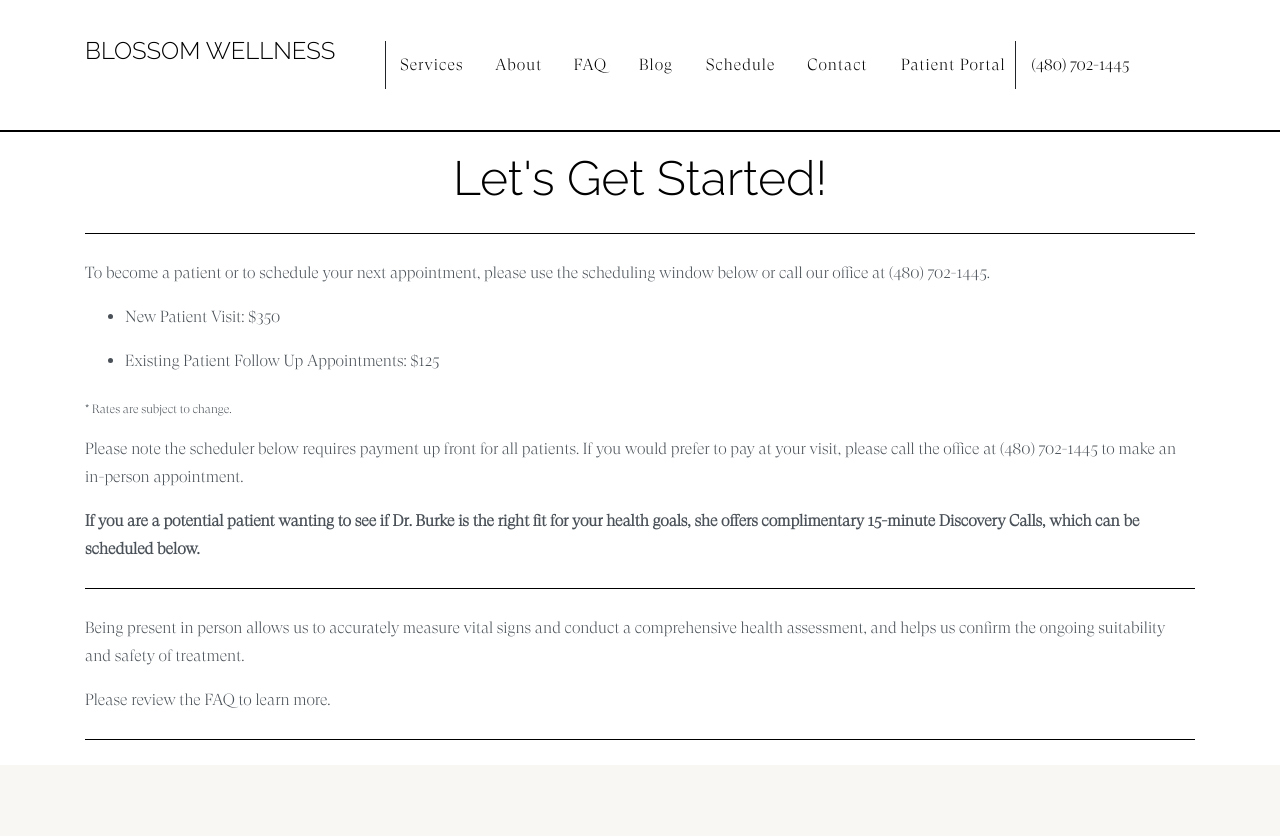
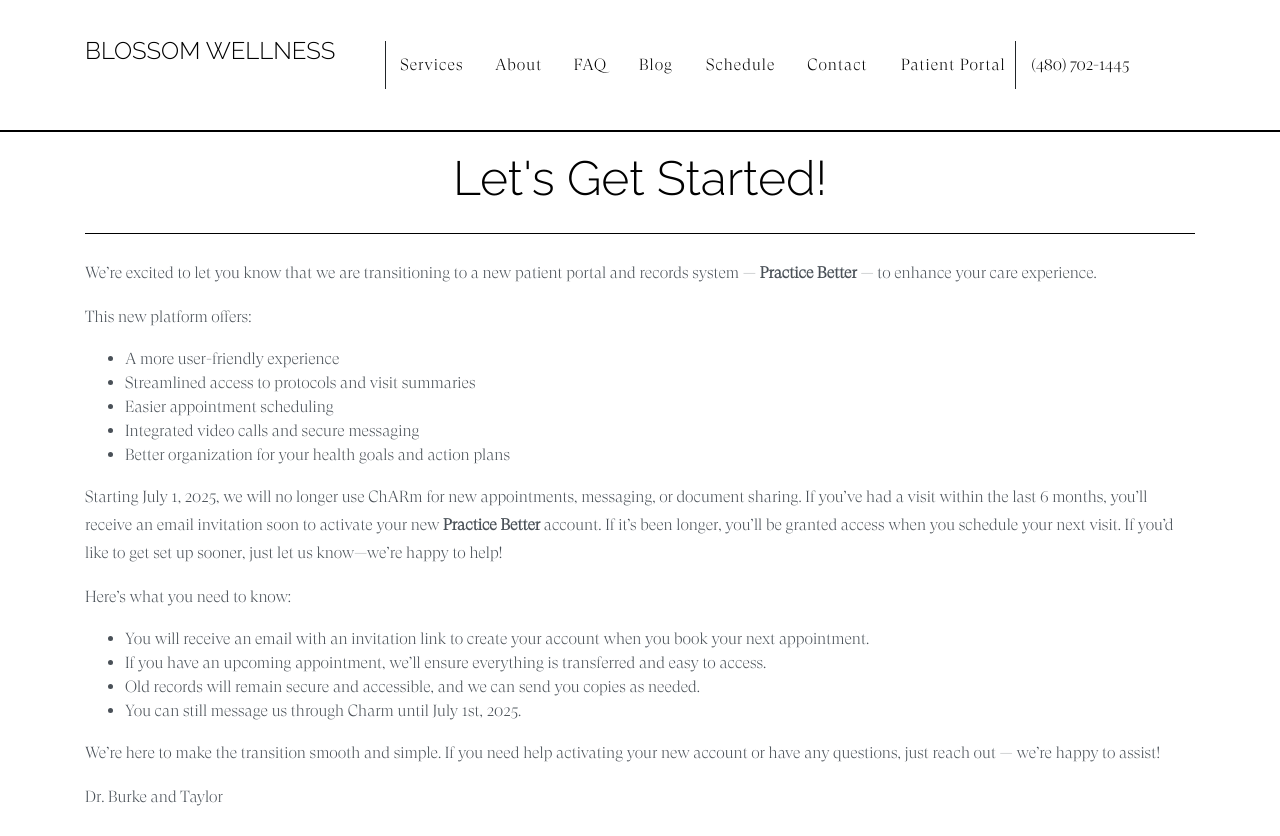
Before and after one commit to kburke8/drtaraburke, a Jekyll site: the page built from book.md, in a window 1280 px wide and 900 px high, cut to the strip 0-836 px from the top of the window. Built offline with Jekyll 4.4.1, drawn with Linux system fonts in a browser that asks for light colours; nearby versions of some CDN libraries; library files that are not in the unit come from our copies; a script that is not in the unit is left out.

Commit message:
practice better note

```diff
--- a/book.md
+++ b/book.md
@@ -7,7 +7,7 @@ description: Become a patient with Dr. Burke and take control of your health tod
     <h1>Let's Get Started!</h1>
 </div>
 
-***
+<!-- ***
 
 To become a patient or to schedule your next appointment, please use the scheduling window below or call our office at <a href="tel:+{{site.functionalPhone}}">{{site.phone}}</a>.
 
@@ -25,6 +25,31 @@ Please note the scheduler below requires payment up front for all patients. If y
 
 Being present in person allows us to accurately measure vital signs and conduct a comprehensive health assessment, and helps us confirm the ongoing suitability and safety of treatment.
 
-Please review the FAQ to learn more.
+Please review the FAQ to learn more. -->
 
 ***
+
+We’re excited to let you know that we are transitioning to a new patient portal and records system — **Practice Better** — to enhance your care experience.
+
+This new platform offers:
+
+- A more user-friendly experience
+- Streamlined access to protocols and visit summaries
+- Easier appointment scheduling
+- Integrated video calls and secure messaging
+- Better organization for your health goals and action plans
+
+Starting July 1, 2025, we will no longer use ChARm for new appointments, messaging, or document sharing. If you’ve had a visit within the last 6 months, you’ll receive an email invitation soon to activate your new **Practice Better** account. If it’s been longer, you’ll be granted access when you schedule your next visit. If you’d like to get set up sooner, just let us know—we’re happy to help!
+
+Here's what you need to know:
+
+- You will receive an email with an invitation link to create your account when you book your next appointment.
+- If you have an upcoming appointment, we’ll ensure everything is transferred and easy to access.
+- Old records will remain secure and accessible, and we can send you copies as needed.
+- You can still message us through Charm until July 1st, 2025.
+
+We’re here to make the transition smooth and simple. If you need help activating your new account or have any questions, just reach out — we’re happy to assist!
+
+Dr. Burke and Taylor
+
+***
```
